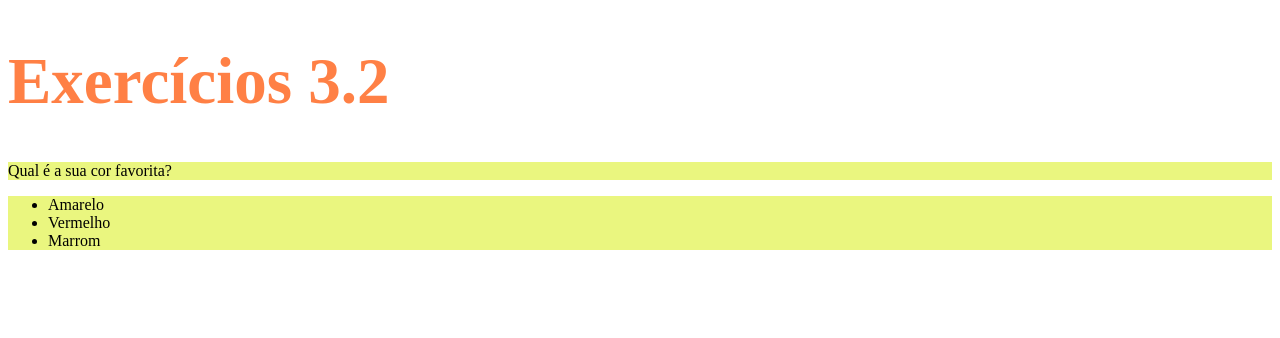
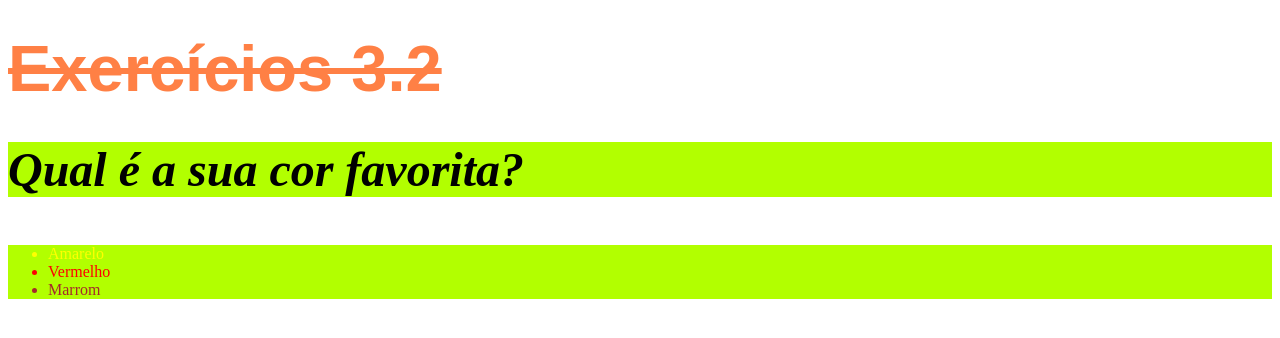
Before and after one commit to mateusparr/Trybe-Exercices, a plain HTML site: page exercices/3.2/index.html in a window 1280 px wide. Drawn offline with Linux system fonts and the light colour scheme.

Commit message:
Parte 2 complete

```diff
--- a/exercices/3.2/index.html
+++ b/exercices/3.2/index.html
@@ -4,13 +4,28 @@
         <meta charset="UTF-8" />
         <title>HTML</title>
         <style>
+
+            body{
+                font-size: 16px;
+            }
+
             h1{
+                font-family: sans-serif;
                 font-size: 65px;
                 color: #FF8045;
+                line-height: 50px;
+                text-decoration: line-through;
+            }
+
+            p{
+                font-weight: 600;
+                font-size: 3rem;
+                font-style: italic;
+                text-align: left;
             }
 
             .main{
-                background-color: #EAF67F;
+                background-color: #B2FF00;
             }
         </style>
     </head>
@@ -20,9 +35,9 @@
         <h1>Exercícios 3.2</h1>
         <p class="main">Qual é a sua cor favorita?</p>
         <ul class="main">
-          <li>Amarelo</li>
-          <li>Vermelho</li>
-          <li>Marrom</li>
+          <li style="color: yellow;">Amarelo</li>
+          <li style="color: red;">Vermelho</li>
+          <li style="color: brown;">Marrom</li>
         </ul>
 
     </body>
```
